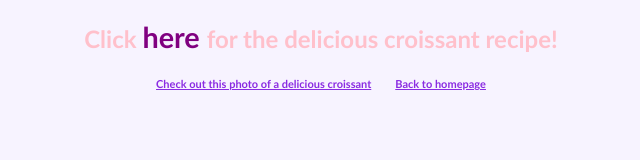
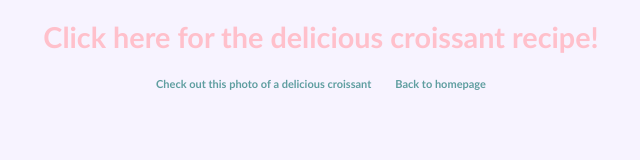
Before and after one commit to vickylcodes/croissant, a plain HTML site: page contact.html in a window 1280 px wide. Shown: the whole page, without its empty margins (319-959 px from the left). Drawn offline with Linux system fonts and the light colour scheme.

Commit message:
Made code SEO-friendly

```diff
--- a/contact.html
+++ b/contact.html
@@ -5,20 +5,21 @@
     <meta charset="UTF-8">
     <meta http-equiv="X-UA-Compatible" content="IE=edge">
     <meta name="viewport" content="width=device-width, initial-scale=1.0">
+    <meta name="description" content="This is the page for a croissant recipe.">
     <link rel="stylesheet" href="/css/styles.css">
-    <title>Document</title>
+    <title>Croissant Recipe</title>
 </head>
 
 <body>
-    <h2>Click
-            <a id="here" href="https://www.theflavorbender.com/homemade-french-croissants-step-by-step-recipe/"
-               target="_blank">here
-            </a>
-        </span> for the delicious croissant recipe!
+    <h2>
+        <a id="here" href="https://www.theflavorbender.com/homemade-french-croissants-step-by-step-recipe/"
+        target="_blank">
+        Click here for the delicious croissant recipe!
+        </a>
     </h2>
     <footer>
-        <a class="contact-link" href="/photo.html">Check out this photo of a delicious croissant</a>
-        <a class="homepage-link" href="/">Back to homepage</a>
+        <a class="contact-link" href="/photo.html" title="Croissant Photo">Check out this photo of a delicious croissant</a>
+        <a class="homepage-link" href="/" title="Homepage">Back to homepage</a>
     </footer>
 </body>
 
--- a/css/styles.css
+++ b/css/styles.css
@@ -24,8 +24,13 @@ footer a {
 a {
   font-size: 11px;
   font-family: 'Trebuchet MS', 'Lucida Sans Unicode', 'Lucida Grande', 'Lucida Sans', Arial, sans-serif;
-  color: blueviolet;
+  color: cadetblue;
   font-weight: bold;
+  text-decoration: none;
+}
+
+a:hover {
+text-decoration: underline;
 }
 
 .description {
@@ -47,7 +52,7 @@ a {
 }
 
 #here {
-  color: purple;
+  color: pink;
   text-decoration: none;
   font-size: larger;
 }
```
Also changed, not shown: index.html (+3 -2 lines), photo.html (+5 -4 lines).
